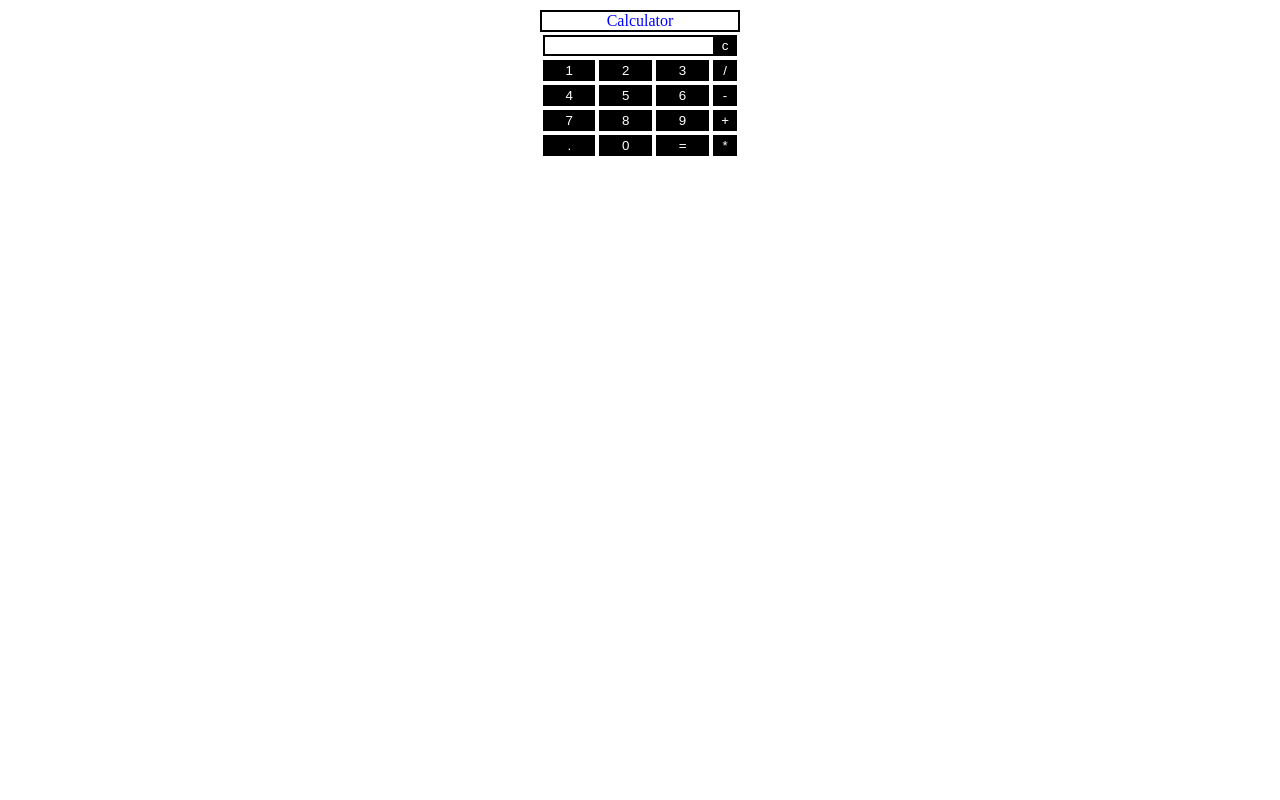
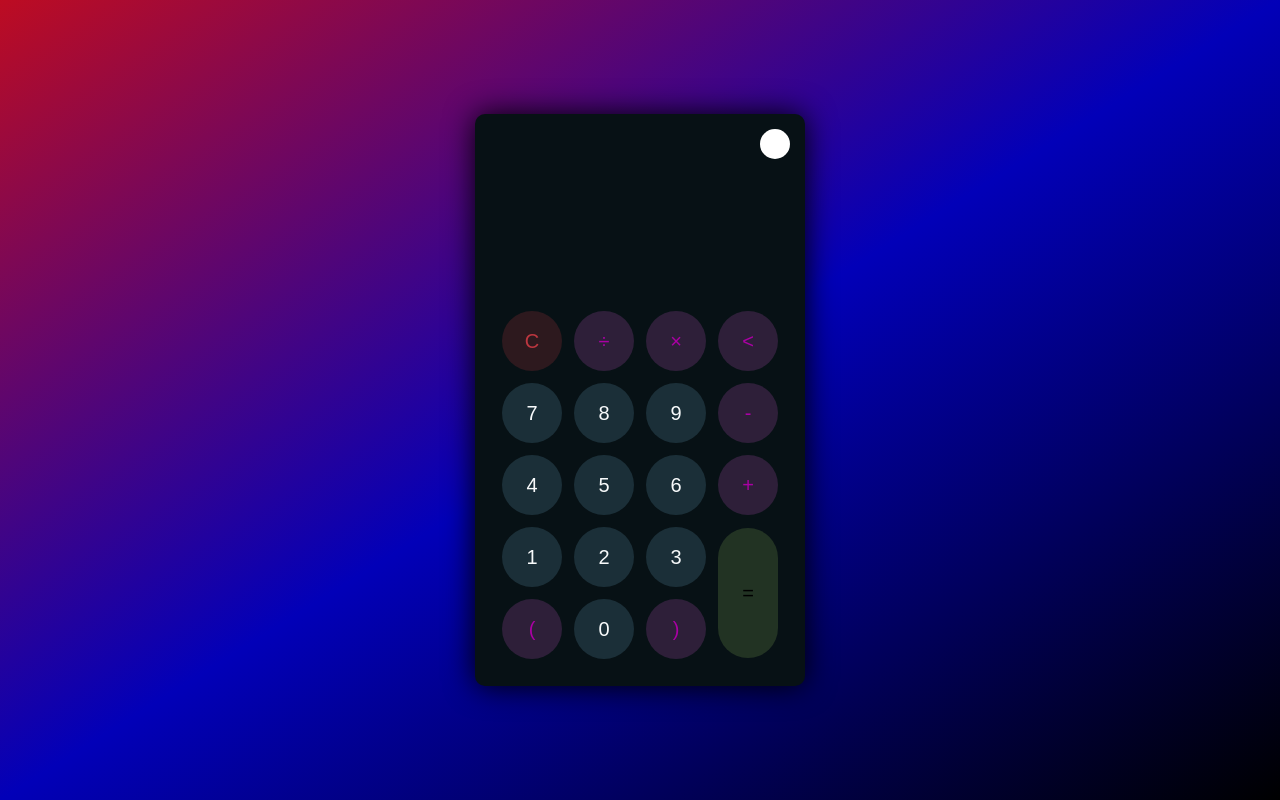
Before and after one commit to sufyan14/Calculator, a plain HTML site: page Calculator.html in a window 1280 px wide. Drawn offline with Linux system fonts and the light colour scheme.

Commit message:
updated ui/ux

```diff
--- a/Calculator.css
+++ b/Calculator.css
@@ -1,23 +1,153 @@
-body{
-  margin: auto;
-  width: 200px;
-  padding: 10px;
-}
-.title {
-    text-align: center;
-    color:blue;
-    border: solid black 2px;
-}
-input[type="button"]{
-    background-color: black;
-    color:white;
-    border:solid black 2px;
-    width:100%;
+*{
+    padding: 0;
+    margin:0;
+    box-sizing: border-box;
+    outline:0;
+    transition: all 0.5s ease;
 }
 
-input[type="text"]{
-    background-color: white;
-    border:solid black 2px;
-    width:100%;
+body{
+  font-family: sans-serif;
+  background-image: linear-gradient(to bottom right, rgba(189,12,34,1), rgba(2,0,184,1),rgba(0,0,0,1));
+}
 
+.container{
+    height: 100vh;
+    width: 100vw;
+    display: grid;
+    place-items: center;
 }
+
+.calc{
+    position: relative;
+    height: auto;
+    width: auto;
+    padding: 20px;
+    border-radius: 10px;
+    box-shadow: 0 0 30px #000;
+}
+
+.theme-toggler{
+    position: absolute;
+    top:30px;
+    right:30px;
+    color:#fff;
+    cursor: pointer;
+    z-index: 1;
+}
+
+.theme-toggler.active {
+    color:#333;
+}
+
+.theme-toggler.active::before{
+    background-color: #fff;
+}
+
+.theme-toggler::before{
+    content: '';
+    height: 30px;
+    width: 30px;
+    position: absolute;
+    top:50%;
+    transform: translate(-50%, -50%);
+    border-radius: 50%;
+    background-color: #333;
+    z-index: -1;
+}
+
+#display{
+    margin: 0 10px;
+    height: 150px;
+    width: auto;
+    max-width: 270px;
+    display: flex;
+    align-items: flex-end;
+    justify-content: flex-end;
+    font-size: 30px;
+    margin-bottom: 20px;
+    overflow-x: scroll;
+}
+
+#display::-webkit-scrollbar{
+    display: block;
+    height: 3px;
+}
+
+button{
+    height: 60px;
+    width: 60px;
+    border: 0;
+    border-radius: 30px;
+    margin: 5px;
+    font-size: 20px;
+    cursor: pointer;
+    transition: all 200ms ease;
+}
+
+button:hover{
+    transform: scale(1.1);
+}
+
+button#equal{
+    height: 130px;
+}
+
+/*--Light theme--*/
+
+.calc{
+    background-color: #fff;
+}
+
+.calc #display{
+    color:#0a1e23;
+}
+
+.calc button#clear{
+    background-color: #ffd5d8;
+    color:#fc4552;
+}
+
+.calc button.btn-number{
+    background-color: #c3eaff;
+    color:#000;
+}
+
+.calc button.btn-operator{
+    background-color: #ffd0fd;
+    color:#000;
+}
+
+.calc button.btn-equal{
+    background-color: #adf9e7;
+    color:#000;
+}
+
+/*--Dark Theme--*/
+
+.calc.dark{
+    background-color: #071115;
+}
+
+.calc.dark #display{
+    color:#f8fafd;
+}
+
+.calc.dark button#clear{
+    background-color: #2d191e;
+    color:#bd3740;
+}
+
+.calc.dark button.btn-number{
+    background-color: #1b2f38;
+    color:#f8fafb;
+}
+
+.calc.dark button.btn-operator{
+    background-color: #2e1f39;
+    color:#aa00a4;
+}
+
+.calc.dark button.btn-equal{
+    background-color: #223323;
+}
--- a/Calculator.html
+++ b/Calculator.html
@@ -1,42 +1,60 @@
 <!DOCTYPE html>
-<html>
+<html lang="en">
 <head>
-        <title>Calculator</title>
     <link rel="stylesheet" href="Calculator.css">
+    <meta charset="UTF-8">
+    <meta http-equiv="X-UA-Compatible" content="IE=edge">
+    <meta name="viewport" content="width=device-width, initial-scale=1.0">
+    <title>B/W Calculator</title>
 </head>
+
 <body>
-        <div class="title">Calculator</div>
-        <table border="0">
+    <div class="container">
+        <div class="calc dark">
+            <div class="theme-toggler active">
+                <i class="toggler-icon"></i>
+            </div>
+            <div class="display-screen">
+                <div id="display"></div>
+            </div>
+            <div class="buttons">
+                <table>
                     <tr>
-                <td colspan="3"><input type="text" id="result"></td>
-                <td><input type="button" value="c" onclick="clr()"></td>
+                        <td><button class="btn-operator" id="clear">C</button></td>
+                        <td><button class="btn-operator" id="/">&divide;</button></td>
+                        <td><button class="btn-operator" id="*">&times;</button></td>
+                        <td><button class="btn-operator" id="backspace"><</button>
+                        </td>
                     </tr>
                     <tr>
-                <td><input type="button" value="1" onclick="display('1')"></td>
-                <td><input type="button" value="2" onclick="display('2')"></td>
-                <td><input type="button" value="3" onclick="display('3')"></td>
-                <td><input type="button" value="/" onclick="display('/')"></td>
+                        <td><button class="btn-number" id="7">7</button></td>
+                        <td><button class="btn-number" id="8">8</button></td>
+                        <td><button class="btn-number" id="9">9</button></td>
+                        <td><button class="btn-operator" id="-">-</button></td>
                     </tr>
                     <tr>
-                <td><input type="button" value="4" onclick="display('4')"></td>
-                <td><input type="button" value="5" onclick="display('5')"></td>
-                <td><input type="button" value="6" onclick="display('6')"></td>
-                <td><input type="button" value="-" onclick="display('-')"></td>
+                        <td><button class="btn-number" id="4">4</button></td>
+                        <td><button class="btn-number" id="5">5</button></td>
+                        <td><button class="btn-number" id="6">6</button></td>
+                        <td><button class="btn-operator" id="+">+</button></td>
                     </tr>
                     <tr>
-                <td><input type="button" value="7" onclick="display('7')"></td>
-                <td><input type="button" value="8" onclick="display('8')"></td>
-                <td><input type="button" value="9" onclick="display('9')"></td>
-                <td><input type="button" value="+" onclick="display('+')"></td>
+                        <td><button class="btn-number" id="1">1</button></td>
+                        <td><button class="btn-number" id="2">2</button></td>
+                        <td><button class="btn-number" id="3">3</button></td>
+                        <td rowspan="2"><button class="btn-equal" id="equal">=</button></td>
                     </tr>
                     <tr>
-                <td><input type="button" value="." onclick="display('.')"></td>
-                <td><input type="button" value="0" onclick="display('0')"></td>
-                <td><input type="button" value="=" onclick="equate('=')"></td>
-                <td><input type="button" value="*" onclick="display('*')"></td>
+                        <td><button class="btn-operator" id="(">(</button></td>
+                        <td><button class="btn-number" id="0">0</button></td>
+                        <td><button class="btn-operator" id=")">)</button></td>
+
                     </tr>
                 </table>
+            </div>
+        </div>
+    </div>
     <script type="text/javascript" src="Calculator.js"></script>
-    </div>
 </body>
+
 </html>
--- a/Calculator.js
+++ b/Calculator.js
@@ -1,14 +1,34 @@
-function clr()
-{
-    document.getElementById("result").value = " ";
+const display = document.querySelector('#display');
+const buttons = document.querySelectorAll('button');
+
+buttons.forEach((item) => {
+    item.onclick = () => {
+        if (item.id == 'clear'){
+            display.innerText = '';
+        }
+        else if(item.id == 'backspace'){
+            let string = display.innerText.toString();
+            display.innerText = string.substr(0, string.length - 1);
+        }
+        else if(display.innerText != '' && item.id == 'equal'){
+            display.innerText = eval(display.innerText);
+        }
+        else if(display.innerText == '' && item.id == 'equal'){
+            display.innerText = 'Empty!!';
+            setTimeout(() =>(display.innerText = '')
+            ,2000);
+        }
+        else{
+            display.innerText += item.id;
+        }
+    }
+})
+const themeToggleBtn = document.querySelector('.theme-toggler');
+const calc = document.querySelector('.dark');
+const toggleIcon = document.querySelector('.toggler-icon');
+let isDark = true;
+themeToggleBtn.onclick = () => {
+    calc.classList.toggle('dark');
+    themeToggleBtn.classList.toggle('active');
+    isDark = !isDark;
 }
-function display(val)
-{
-    document.getElementById("result").value+=val;
-}
-function equate()
-{
-    let x = document.getElementById("result").value;
-    let y = eval(x);
-    document.getElementById("result").value = y;
-}
```
Lines whose indentation alone changed are shown as unchanged.
